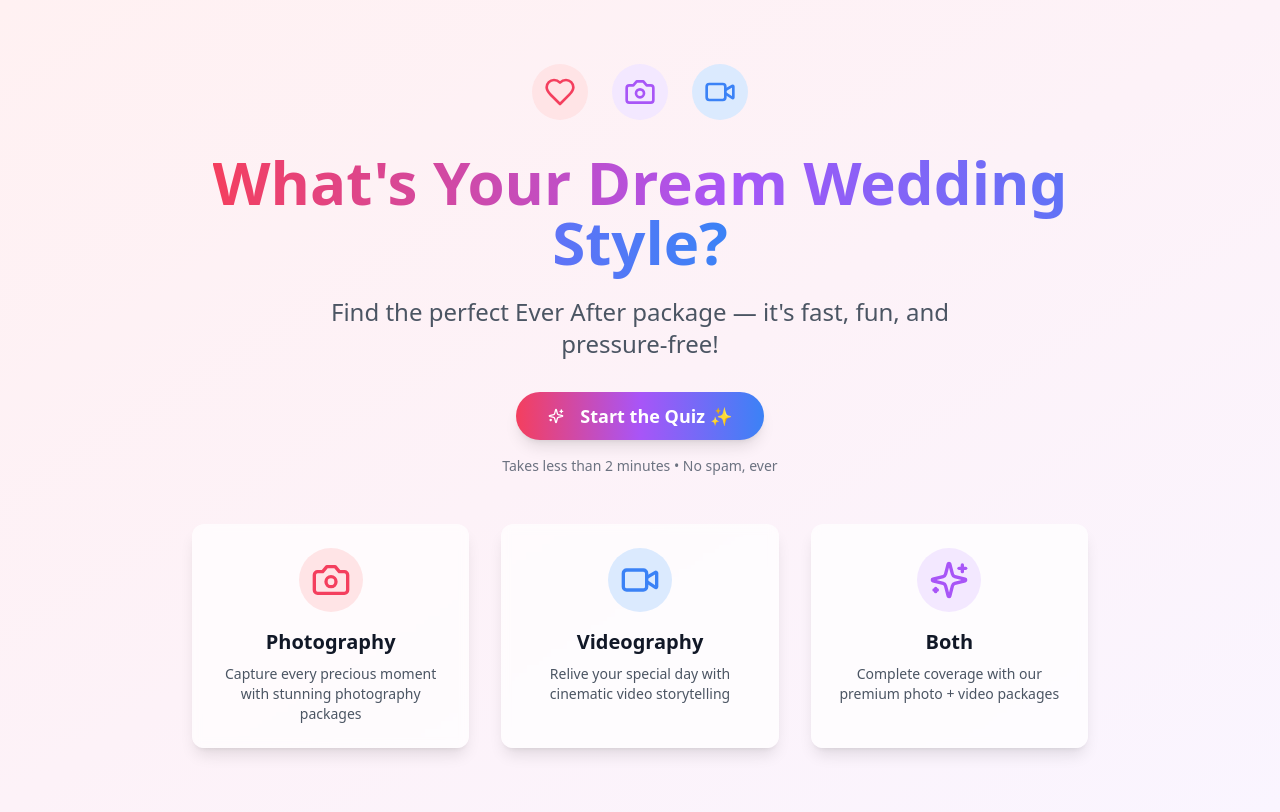
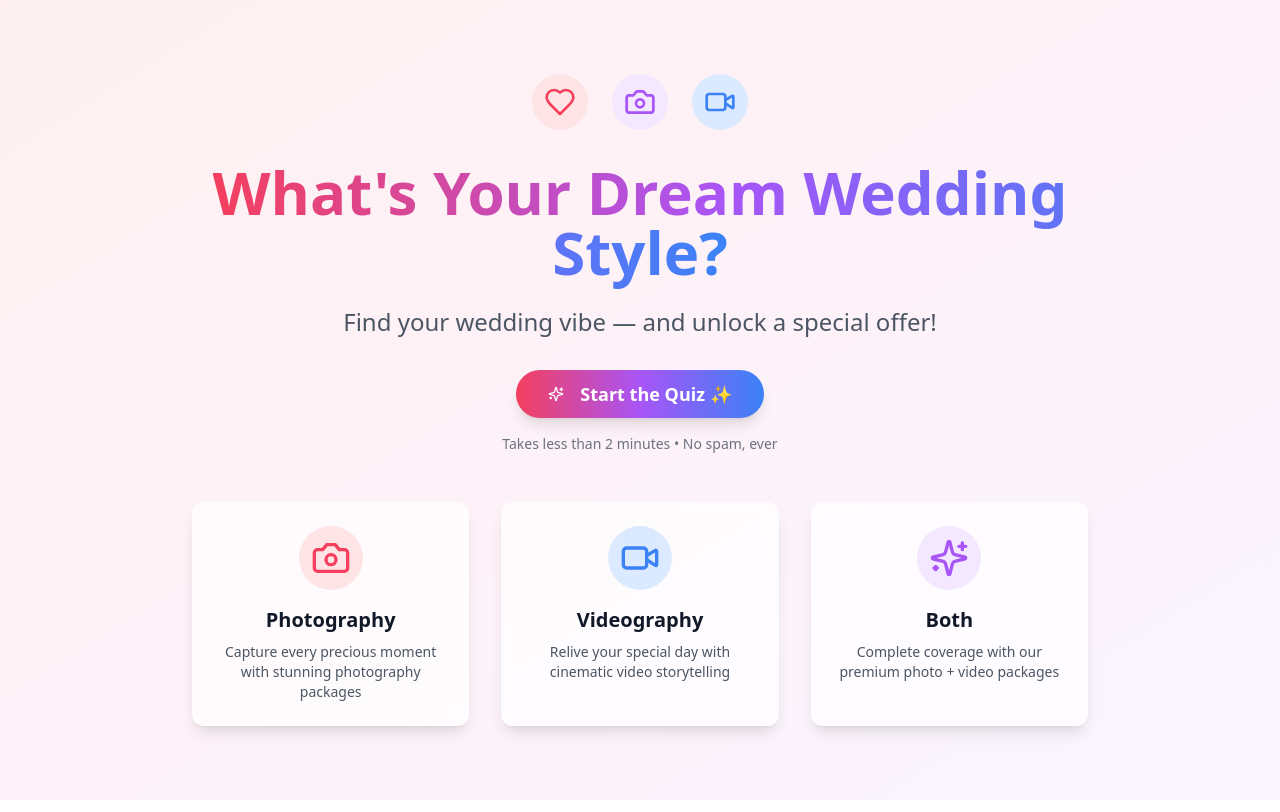
Before and after one commit to alexbullgomes/forever-after-ai-dreams, a React (Vite) app: page /weddingquiz in a window 1280 px wide. Built offline with nearby package versions, Linux system fonts and the light colour scheme.

Commit message:
Visual edit in Lovable
Edited UI in Lovable

```diff
--- a/src/components/quiz/QuizLanding.tsx
+++ b/src/components/quiz/QuizLanding.tsx
@@ -1,14 +1,12 @@
-
 import { Button } from "@/components/ui/button";
 import { Heart, Camera, Video, Sparkles } from "lucide-react";
-
 interface QuizLandingProps {
   onStartQuiz: () => void;
 }
-
-const QuizLanding = ({ onStartQuiz }: QuizLandingProps) => {
-  return (
-    <div className="container mx-auto px-4 py-8 md:py-16 min-h-screen flex items-center justify-center">
+const QuizLanding = ({
+  onStartQuiz
+}: QuizLandingProps) => {
+  return <div className="container mx-auto px-4 py-8 md:py-16 min-h-screen flex items-center justify-center">
       <div className="max-w-4xl mx-auto text-center">
         {/* Icon Header */}
         <div className="flex justify-center items-center gap-6 mb-8">
@@ -31,17 +29,11 @@ const QuizLanding = ({ onStartQuiz }: QuizLandingProps) => {
         </h1>
 
         {/* Subtitle */}
-        <p className="text-xl md:text-2xl text-gray-600 mb-8 max-w-2xl mx-auto">
-          Find the perfect Ever After package — it's fast, fun, and pressure-free!
-        </p>
+        <p className="text-xl md:text-2xl text-gray-600 mb-8 max-w-2xl mx-auto">Find your wedding vibe — and unlock a special offer!</p>
 
         {/* CTA Button - Moved up */}
         <div className="mb-12">
-          <Button
-            onClick={onStartQuiz}
-            size="lg"
-            className="text-lg px-8 py-6 bg-gradient-to-r from-rose-500 via-purple-500 to-blue-500 hover:from-rose-600 hover:via-purple-600 hover:to-blue-600 text-white font-semibold rounded-full shadow-lg hover:shadow-xl transition-all duration-300 transform hover:scale-105"
-          >
+          <Button onClick={onStartQuiz} size="lg" className="text-lg px-8 py-6 bg-gradient-to-r from-rose-500 via-purple-500 to-blue-500 hover:from-rose-600 hover:via-purple-600 hover:to-blue-600 text-white font-semibold rounded-full shadow-lg hover:shadow-xl transition-all duration-300 transform hover:scale-105">
             <Sparkles className="w-5 h-5 mr-2" />
             Start the Quiz ✨
           </Button>
@@ -83,8 +75,6 @@ const QuizLanding = ({ onStartQuiz }: QuizLandingProps) => {
           </div>
         </div>
       </div>
-    </div>
-  );
+    </div>;
 };
-
 export default QuizLanding;
```
